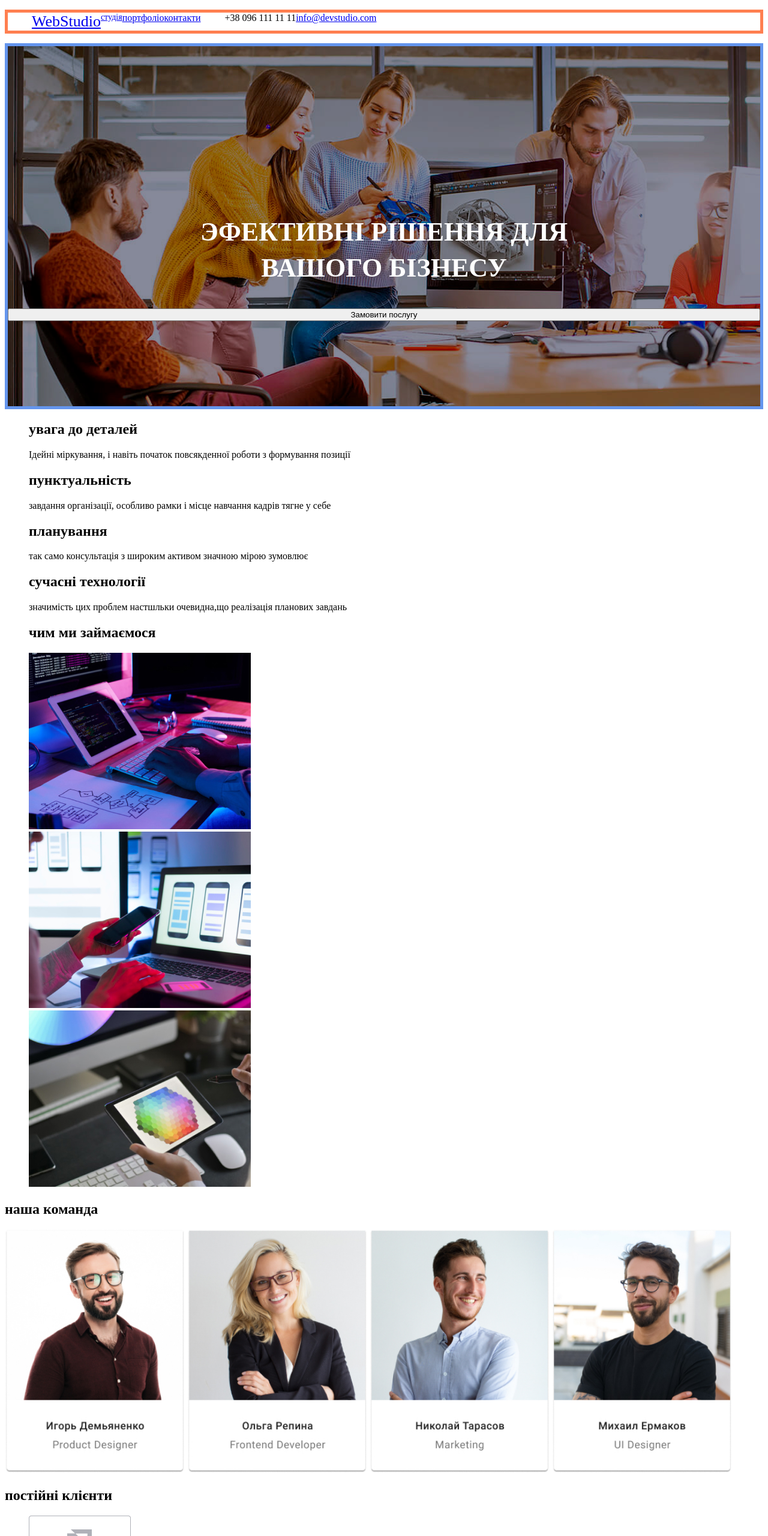
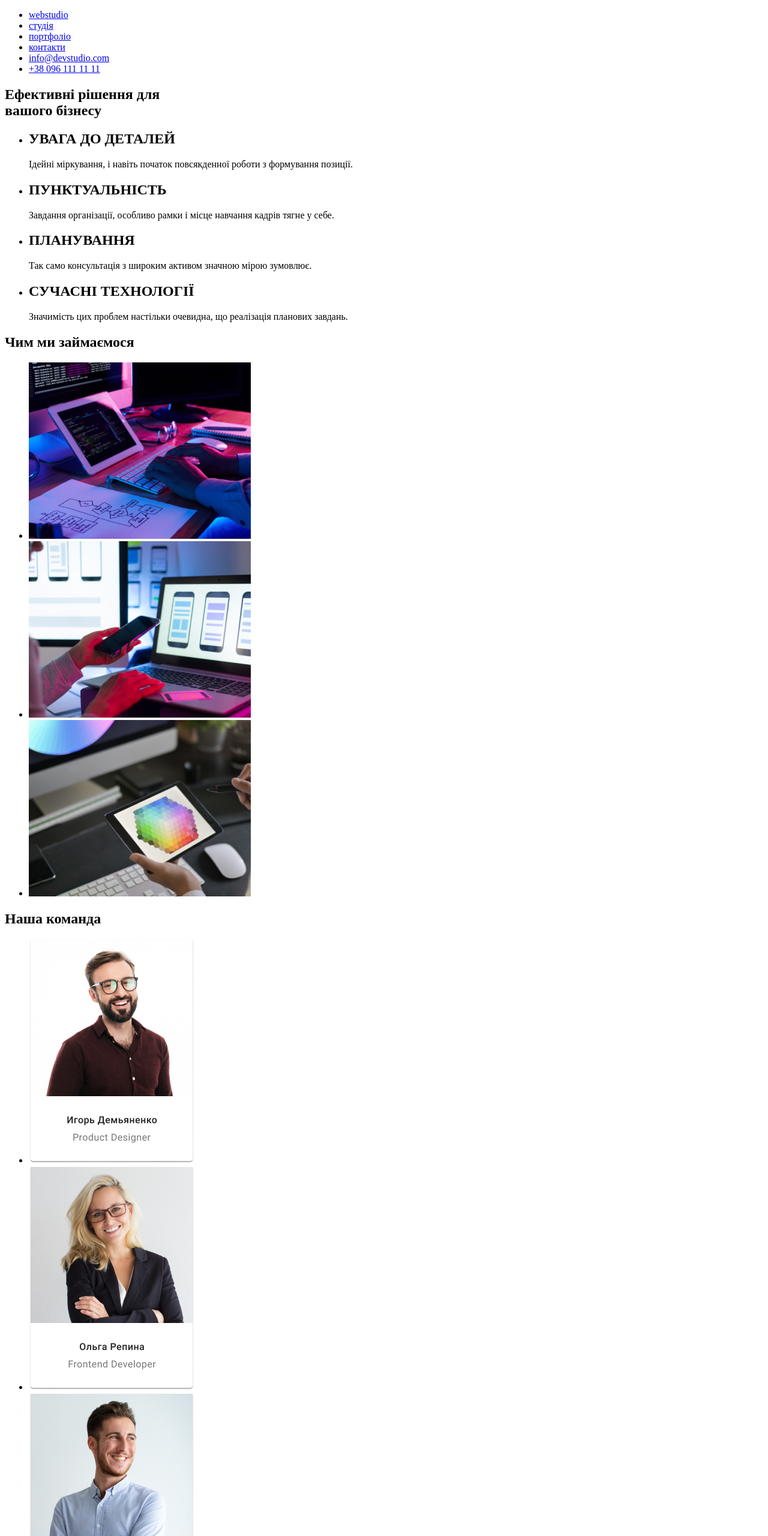
Before and after one commit to Yevgen9/goit-markup-hw-02, a plain HTML site: page index.html in a window 1280 px wide. Shown: the top 2560 px of the page at 60% size. Drawn offline with Linux system fonts and the light colour scheme.

Commit message:
goit-markup-hw-02

```diff
--- a/css/styles.css
+++ /dev/null
@@ -1,41 +0,0 @@
-li {
-  list-style-type: none;
-}
-.nav {
-  display: flex;
-  flex-direction: row;
-  justify-content: flex-start;
-  border: 5px solid coral;
-}
-.webstudio {
-  font-size: 26px;
-}
-.studio {
-  font-size: 14px;
-  order: 0;
-}
-.mailtel {
-  display: flex;
-  flex-direction: space-between;
-}
-.business {
-  display: flex;
-  flex-direction: column;
-  background-image: url(/images/background-img.png);
-  border: 5px solid cornflowerblue;
-  height: 600px;
-  top: 80px;
-}
-h1 {
-  font-size: 44px;
-  text-transform: uppercase;
-  color: white;
-  text-align: center;
-  margin-top: 280px;
-  Line-height: 60px;
-
-
-
-
-
-}
--- a/index.html
+++ b/index.html
@@ -1,177 +1,85 @@
 <!DOCTYPE html>
-<html lang="en">
+<html lang="uk">
   <head>
     <meta charset="UTF-8" />
     <meta name="viewport" content="width=device-width, initial-scale=1.0" />
-    <title>Document</title>
-    <link rel="stylesheet" href="css/styles.css" />
+    <title>WebStudio</title>
   </head>
 
   <body>
-    <!-- шапка -->
     <header>
       <nav>
-        <ul class="nav">
-          <li class="webstudio"><a href="#">WebStudio</a></li>
-
-          <li class="studio"><a href="#">студія</a></li>
-
-          <li class="portfolio"><a href="#">портфоліо</a></li>
-
-          <li class="contacts"><a href="#">контакти</a></li>
-
-          <ul class="mailtel">
-            <li class="tel">+38 096 111 11 11</li>
-            <li class="mail">
-              <a href="mailto:info@devstudio.com">info@devstudio.com</a>
+        <ul>
+          <li>
+            <a href="#"><span>web</span>studio</a>
           </li>
-          </ul>
+          <li><a href="#">студія</a></li>
+          <li><a href="#">портфоліо</a></li>
+          <li><a href="#">контакти</a></li>
+          <li><a href="#">info@devstudio.com</a></li>
+          <li><a href="#">+38 096 111 11 11</a></li>
         </ul>
       </nav>
     </header>
-    <section class="business">
-      <h1>Эфективні рішення для<br>вашого бізнесу</h1>
-      <button type="button">Замовити послугу</button>
-    </section>
+    <main>
       <section>
-      <!-- особенности 1 -->
+        <h1>Ефективні рішення для<br />вашого бізнесу</h1>
         <ul>
           <li>
-          <h2>увага до деталей</h2>
+            <h2>УВАГА ДО ДЕТАЛЕЙ</h2>
             <p>
-            Ідейні міркування, і навіть початок повсякденної роботи з формування
-            позиції
+              Ідейні міркування, і навіть початок повсякденної роботи з
+              формування позиції.
             </p>
           </li>
           <li>
-          <h2>пунктуальність</h2>
+            <h2>ПУНКТУАЛЬНІСТЬ</h2>
             <p>
-            завдання організації, особливо рамки і місце навчання кадрів тягне у
-            себе
+              Завдання організації, особливо рамки і місце навчання кадрів тягне
+              у себе.
             </p>
           </li>
           <li>
-          <h2>планування</h2>
-          <p>так само консультація з широким активом значною мірою зумовлює</p>
+            <h2>ПЛАНУВАННЯ</h2>
+            <p>
+              Так само консультація з широким активом значною мірою зумовлює.
+            </p>
           </li>
           <li>
-          <h2>сучасні технології</h2>
+            <h2>СУЧАСНІ ТЕХНОЛОГІЇ</h2>
             <p>
-            значимість цих проблем настшльки очевидна,що реалізація планових
-            завдань
+              Значимість цих проблем настільки очевидна, що реалізація планових
+              завдань.
             </p>
           </li>
         </ul>
       </section>
-    <!-- чем мы занимаемся -->
       <section>
+        <h2>Чим ми займаємося</h2>
         <ul>
-        <li>
-          <h2>чим ми займаємося</h2>
-        </li>
-        <li>
-          <img
-            src="/images/box1.jpg"
-            alt="writes code"
-            width="370"
-            height="294"
-          />
-        </li>
-        <li>
-          <img
-            src="/images/box2.jpg"
-            alt="looks at his mobile"
-            width="370"
-            height="294"
-          />
-        </li>
-        <li>
-          <img
-            src="/images/box3.jpg"
-            alt="draws on a tablet"
-            width="370"
-            height="294"
-          />
-        </li>
+          <li><img src="./images/box1.jpg" alt="друкує" /></li>
+          <li><img src="./images/box2.jpg" alt="дивиться в смартфон" /></li>
+          <li><img src="./images/box3.jpg" alt="дивиться в планшет" /></li>
         </ul>
       </section>
-    <!-- наша команда -->
       <section>
-      <h2>наша команда</h2>
-
-      <img src="/images/teamcard1.jpg" alt="игор дем'яненко" width="300" />
-
-      <img src="/images/teamcard2.jpg" alt="ольга рєпина" width="300" />
-      <img src="/images/teamcard3.jpg" alt="микола тарасов" width="300" />
-      <img src="/images/teamcard4.jpg" alt="михаило єрмаков" width="300" />
-      <section>
-        <h2>постійні клієнти</h2>
+        <h2>Наша команда</h2>
         <ul>
-          <li>
-            <img
-              src="/images/Client1.png"
-              alt="ya&co"
-              width="170"
-              height="92"
-            />
-          </li>
-          <li>
-            <img
-              src="/images/Client2.png"
-              alt="company tag line here"
-              width="170"
-              height="92"
-            />
-          </li>
-          <li>
-            <img
-              src="/images/Client3.png"
-              alt="company"
-              width="170"
-              height="92"
-            />
-          </li>
-          <li>
-            <img
-              src="/images/Client4.png"
-              alt="dfoster peters"
-              width="170"
-              height="92"
-            />
-          </li>
-          <li>
-            <img
-              src="/images/Client5.png"
-              alt="brand"
-              width="170"
-              height="92"
-            />
-          </li>
-          <li>
-            <img
-              src="/images/Client6.png"
-              alt="company tag line"
-              width="170"
-              height="92"
-            />
-          </li>
+          <li><img src="./images/teamcard1.jpg" alt="Ігор Дем'яненко" /></li>
+          <li><img src="./images/teamcard2.jpg" alt="Ольга Рєпіна" /></li>
+          <li><img src="./images/teamcard3.jpg" alt="Микола Тарасов" /></li>
+          <li><img src="./images/teamcard4.jpg" alt="Михайло Єрмаков" /></li>
         </ul>
       </section>
-    </section>
-    <!-- футер -->
+    </main>
     <footer>
-      <h3>WebStudio</h3>
+      <h3><span>web</span>studio</h3>
+
       <address>
         <ul>
-          <li>
-            <p>г.Киев,пр-т Леси Украинки,26</p>
-          </li>
-          <li>
-            <p>info@devstudio.com</p>
-          </li>
-          <li>
-            <p>+38 096 111 111 11</p>
-          </li>
+          <li>м. Київ, пр-т Лесі Українки, 26</li>
+          <li><a href="mailto:info@devstudio.com">info@devstudio.com</a></li>
+          <li><a href="tel:+380961111111">+38 096 111 11 11</a></li>
         </ul>
       </address>
     </footer>
```
Also changed, not shown: images/WebStudio.svg, images/WebStudio1.svg (added), images/antenna1.svg (added), images/astronaut1.svg (added), images/clock1.svg (added), images/diagram1.svg (added). Lines whose indentation alone changed are shown as unchanged.
